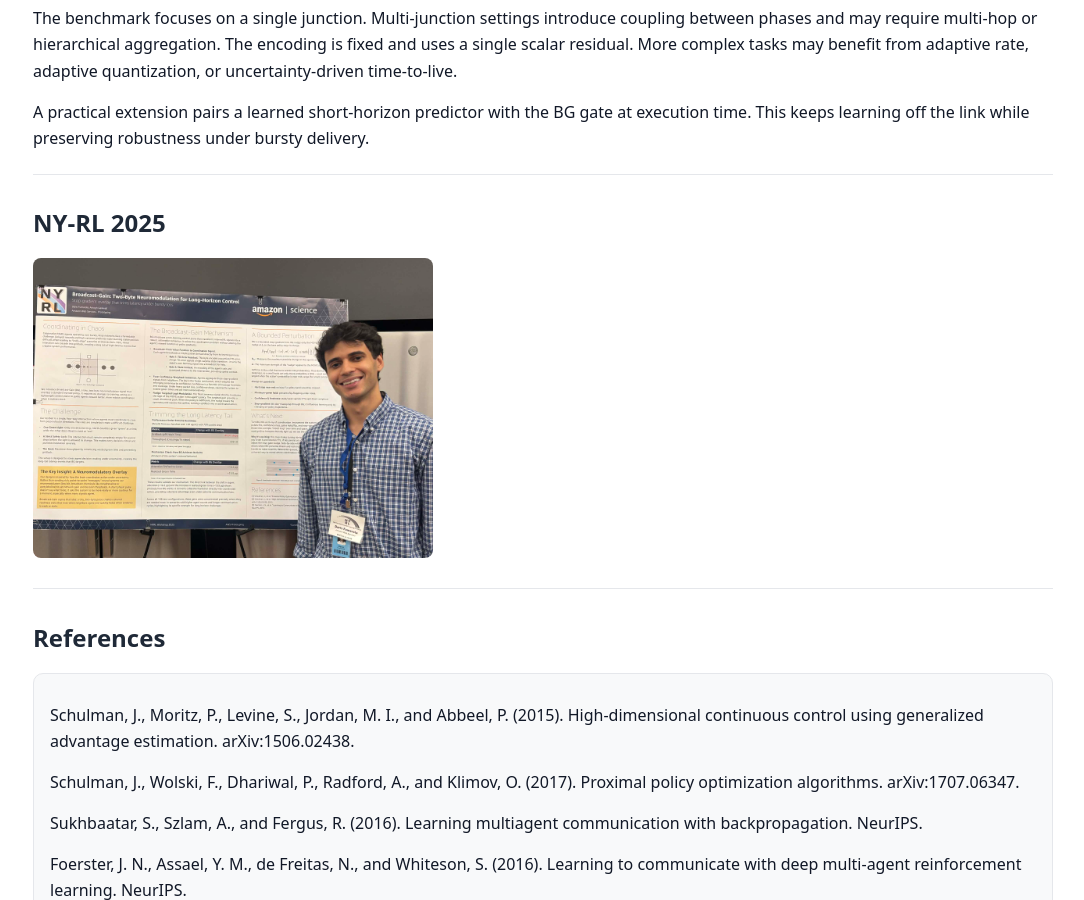
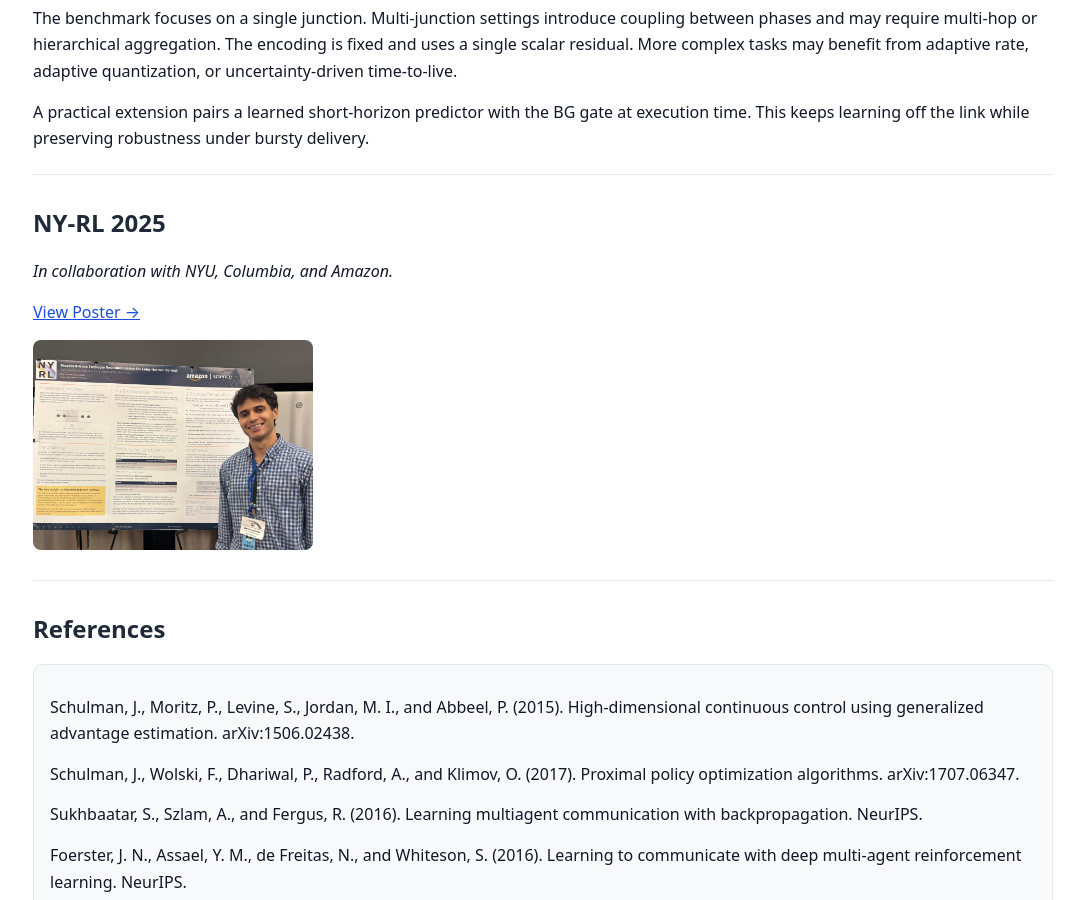
Before and after one commit to fumadari/fumadari.github.io, a Jekyll site: the page projects/broadcast-gain.html, which Jekyll copies as it is, in a window 1280 px wide and 900 px high, scrolled down 5667 px. Shown: the whole window, without its empty margins (97-1181 px from the left). Built offline with Jekyll 4.4.1, drawn with Linux system fonts in a browser that asks for light colours.

Commit message:
Add NY-RL collaboration info and poster link, reduce image size

```diff
--- a/projects/broadcast-gain.html
+++ b/projects/broadcast-gain.html
@@ -553,8 +553,12 @@ if delta &gt; thresh or green_age &gt;= max_green:
   <hr class="hr"/>
 
   <h2>NY-RL 2025</h2>
+  <p><em>In collaboration with NYU, Columbia, and Amazon.</em></p>
   <p>
-    <img src="../assets/nyrl.jpeg" alt="NY-RL 2025 Presentation" style="max-width: 400px; border-radius: 8px;"/>
+    <a href="../assets/nyrl-poster.pdf" target="_blank">View Poster →</a>
+  </p>
+  <p>
+    <img src="../assets/nyrl.jpeg" alt="NY-RL 2025 Presentation" style="max-width: 280px; border-radius: 8px;"/>
   </p>
 
   <hr class="hr"/>
```
Also changed, not shown: 1 other file.
